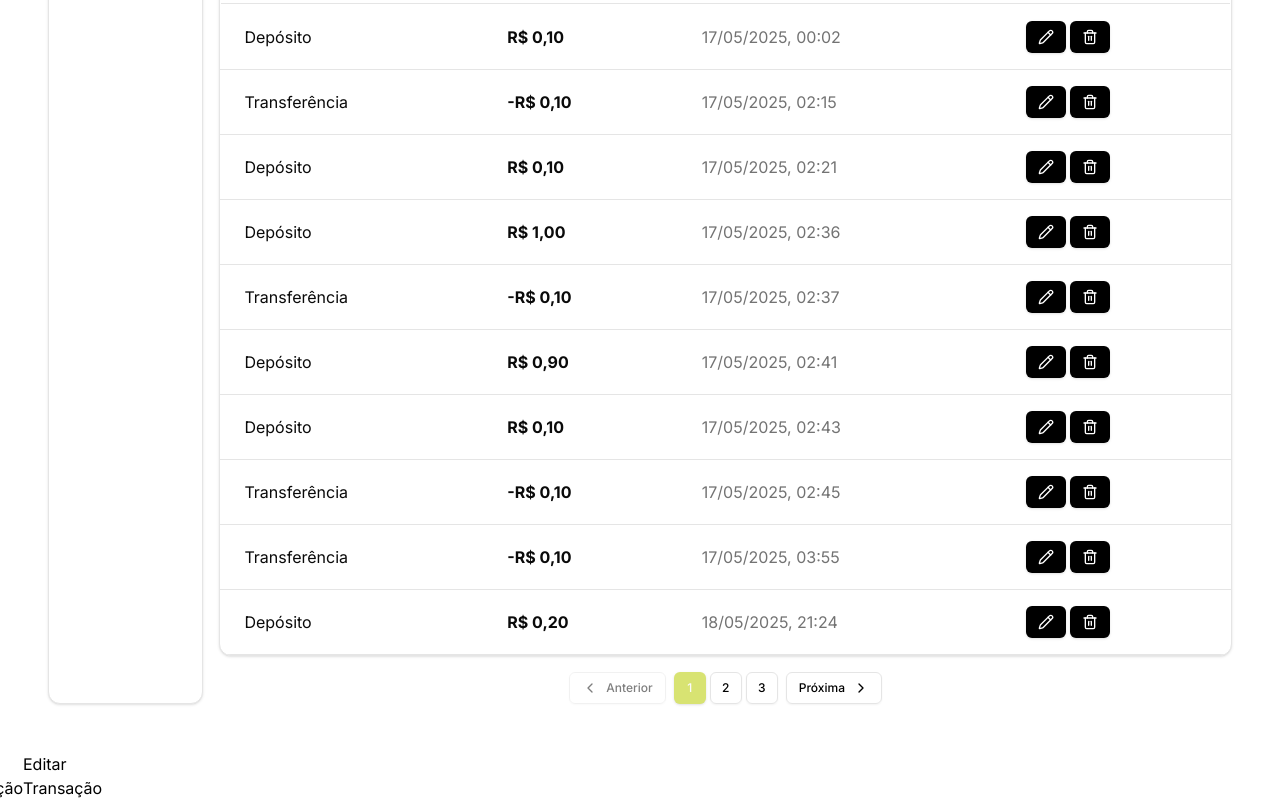
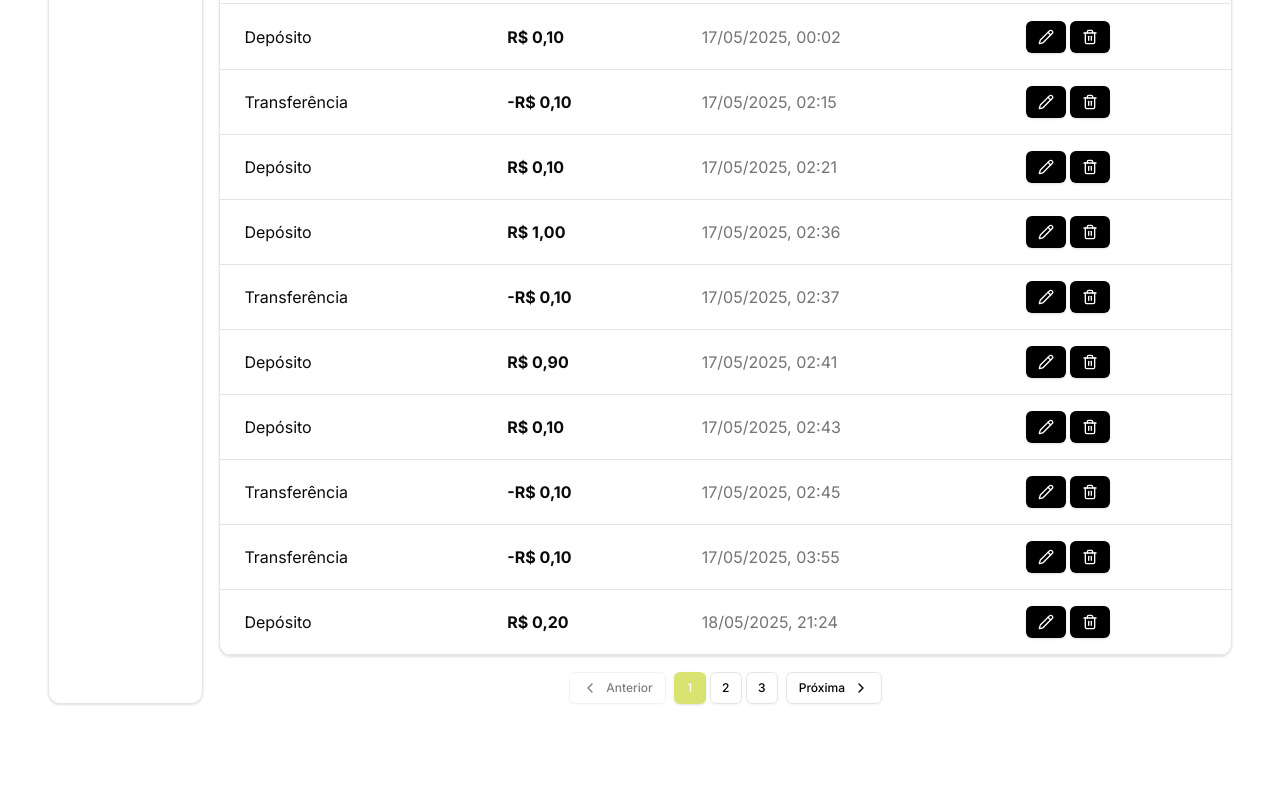
Before and after one commit to ViniBLK24/tech-challenge, a Next.js app: page /transactions in a window 1280 px wide. Shown: the part 381-1181 px from the top of the page. After the commit the page ends 1133 px from the top, so only its background shows below. Built offline with nearby package versions, Linux system fonts and the light colour scheme.

Commit message:
chore:removing description  header

```diff
--- a/src/app/transactions/page.tsx
+++ b/src/app/transactions/page.tsx
@@ -149,8 +149,6 @@ export default function TransactionsPage() {
       </div>
       <div className="flex justify-center w-[100%] sm:max-w-[46px]">
         <Dialog open={isModalOpen} onOpenChange={setIsModalOpen}>
-          <DialogTitle>Editar Transação</DialogTitle>
-          <DialogDescription>Editar Transação</DialogDescription>
           <DialogContent className="bg-white dark:bg-gray-800 sm:max-w-[48rem]  lg:max-w-[58rem] xs:max-w-[36rem]">
             <div className="flex flex-col gap-4 p-4">
               <TransactionActions
```
